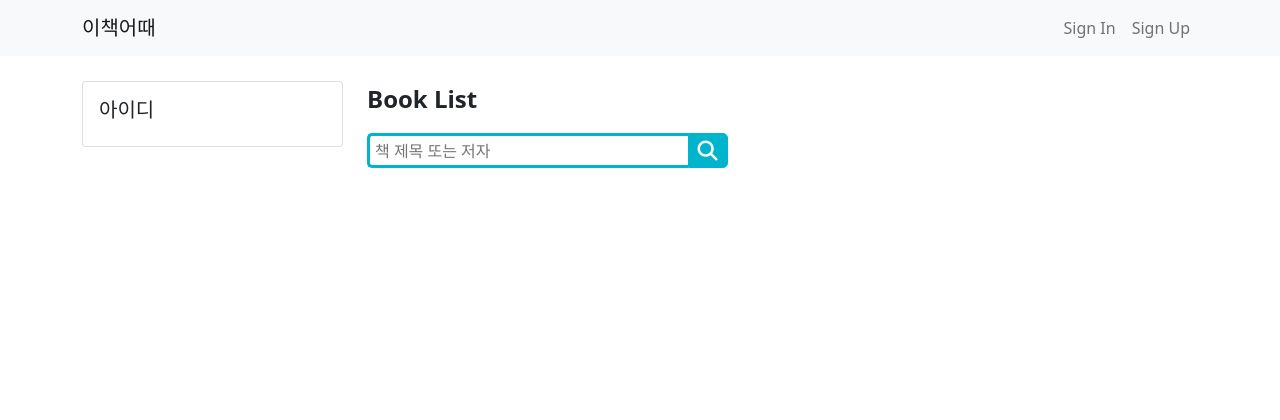
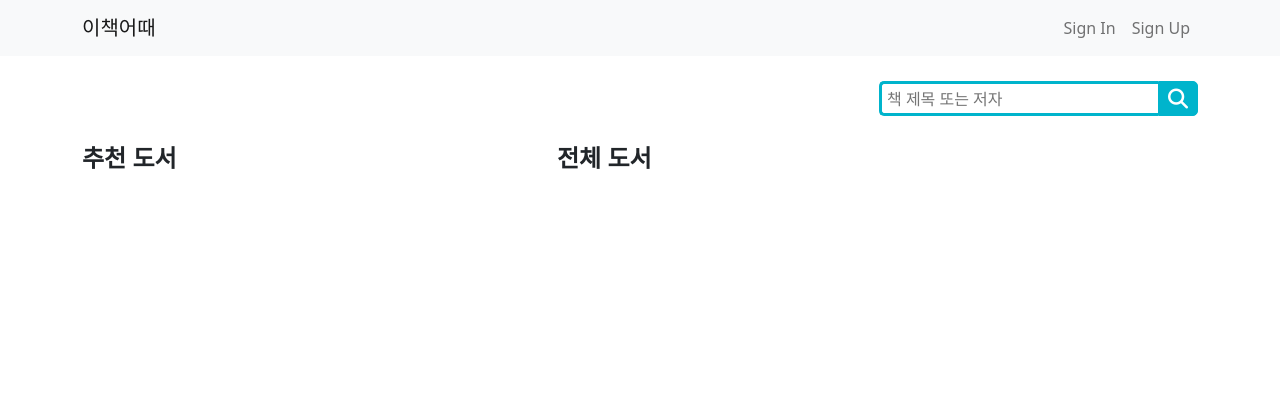
Before and after one commit to sungwookoo/django_recommend_book, a Django app: template templates/home.html in a window 1280 px wide. Shown: the top 420 px of the page. Run offline with Django 4.2, Linux system fonts and the light colour scheme; the template is opened without the code that fills it, so the values that code supplies are empty; some libraries are stand-ins or nearby versions.

Commit message:
design : 화면 구성 변경

```diff
--- a/static/css/home.css
+++ b/static/css/home.css
@@ -4,18 +4,22 @@
     width: 475px;
 }
 
+.body-area {
+    display: flex;
+    flex-direction: row;
+    width: 100%;
+}
 
 .book-area {
     display: flex;
     flex-direction: column;
     flex-wrap: wrap;
-    width: 100%;
 }
 
 .top-area {
     display: flex;
     flex-direction: column;
-    justify-content: flex-start;
+    justify-content: center;
     height: 100px;
     align-items: flex-start;
     margin-bottom: 20px;
@@ -405,9 +409,11 @@
 @import url(https://fonts.googleapis.com/css?family=Open+Sans);
 
 .search {
-    width: 100%;
+    width: 50%;
     position: relative;
     display: flex;
+    float: right;
+    justify-content: right;
 }
 
 .searchTerm {
--- a/templates/home.html
+++ b/templates/home.html
@@ -32,17 +32,6 @@
     {% endfor %}
     <div class="container timeline-container" style="">
         <div class="row">
-            <div class="col-md-3">
-                <div class="card">
-                    <div class="card-body">
-                        <h5 class="card-title">아이디</h5>
-                    </div>
-                </div>
-            </div>
-            <div class="col-md-7">
-                <div class="right-main" style="">
-                    <div class="top-area" style="">
-                        <p class="top-title">Book List</p>
             <form method="get" action="{% url 'book' %}" style="width:100%">
                 <div class="search">
                     <input type="text" class="searchTerm" placeholder="책 제목 또는 저자" id="search_text"
@@ -52,72 +41,46 @@
                     </button>
                 </div>
             </form>
+            <div class="col-md-5">
+                <div class="left-main" style="">
+                    <div class="top-area" style="">
+                        <p class="top-title">추천 도서</p>
                     </div>
+                    <div class="body-area">
                         <div class="book-area" id="book-area" name="book-area"
                              style="">
-
-                        {# book data #}
-                        {#                        <div class="book" style="">#}
-                        {#                            <div class="book-img" style="">#}
-                        {#                                <a href="상세페이지url"><img src="https://picsum.photos/100/120" class="thumb-book-img"#}
-                        {#                                                        id="thumb-book-img"#}
-                        {#                                                        style=""></a>#}
-                        {#                            </div>#}
-                        {#                            <div class="book-info" style="">#}
-                        {#                                <div class="book-info-title">#}
-                        {#                                    <a href="상세페이지url"><span>책 제목</span></a>#}
-                        {#                                </div>#}
-                        {#                                <div class="book-info-text">#}
-                        {#                                    <span style=""> 저자 | 출판사 | 출간일 </span>#}
-                        {#                                </div>#}
-                        {#                                <div class="book-info-desc">#}
-                        {#                                    <span style=""> 김영하가 『살인자의 기억법』 이후 9 년 만에 내놓는 장편소설 『작별인사』는 그리 멀지 않은 미래를 배경으로, 별안간 삶이 송두리째 뒤흔들린 한 소년의 여정을 좇는다. 유명한 IT 기업의 연구원인 아버지와 쾌적하고 평화롭게 살아가던 철이는 어느날 갑자기 수용소로 끌려가 난생처음 날것의 감정으로 가득한 혼돈의 세계에 맞닥뜨리게 되면서 정신적, 신체적 위기에 직면한다. 동시에 자신처럼 사회에서 배제된 자들을 만나 처음으로 생생한 소속감을 느끼고 따뜻한 우정도 싹틔운다. 철이는 그들과 함께 수용소를 탈출하여 집으로 돌아가기 위해 길을 떠나지만 그 여정에는 피할 수 없는 질문이 기다리고 있다. </span>#}
-                        {#                                </div>#}
-                        {#                            </div>#}
-                        {#                            <div class="book-btn">#}
-                        {#                                <a href="구매페이지url">#}
-                        {#                                    <button class="w-btn-outline w-btn-skin-outline" type="button">#}
-                        {#                                        <i class="fa-solid fa-cart-shopping"></i>#}
-                        {#                                    </button>#}
-                        {#                                </a>#}
-                        {#                            </div>#}
-                        {#                        </div>#}
 
                             {% for book in all_book %}
                                 <div class="book" style="">
                                     <div class="book-img" style="">
                                         {% if book.img_url == 'nan' %}
-                                    <a href="/book/1"><img src="https://via.placeholder.com/150" class="thumb-book-img"
+                                            <a href="/book/{{ book.id }}"><img src="https://via.placeholder.com/150"
+                                                                               class="thumb-book-img"
                                                                                id="thumb-book-img"
                                                                                style=""></a>
                                         {% else %}
-                                    <a href="/book/1"><img src="{{ book.img_url }}" class="thumb-book-img"
+                                            <a href="/book/{{ book.id }}"><img src="{{ book.img_url }}"
+                                                                               class="thumb-book-img"
                                                                                id="thumb-book-img"
                                                                                style=""></a>
                                         {% endif %}
                                     </div>
-                                <div class="book-info" style="">
+                                    <div class="book-info" style="width:350px">
                                         <div class="book-info-title">
                                             <a href="/book/{{ book.id }}"><span>{{ book.title }}</span></a>
                                         </div>
                                         <div class="book-info-text">
-                                        <span style="">{{ book.author }} | {{ book.publisher }} | {{ book.pub_date_2 }}</span>
+                                            <span style="">{{ book.author }} | {{ book.publisher }} | {{ book.pub_date_2|date:"Y-m-d" }}</span>
                                         </div>
                                         <div class="book-info-desc">
-                                        <span style=""> {{ book.desc }} </span>
+                                            <span style=""> {{ book.description }} </span>
                                         </div>
-                                </div>
-                                <div class="book-btn">
-                                    <a href="구매페이지url">
-                                        <button class="w-btn-outline w-btn-skin-outline" type="button">
-                                            <i class="fa-solid fa-cart-shopping"></i>
-                                        </button>
-                                    </a>
                                     </div>
                                 </div>
                             {% endfor %}
                             {% if all_book.has_next %}
-                            <a class="infinite-more-link" href="?search_text={{ search_text }}&page={{ all_book.next_page_number }}">More</a>
+                                <a class="infinite-more-link"
+                                   href="?search_text={{ search_text }}&page={{ all_book.next_page_number }}">More</a>
                             {% endif %}
                             <div class="loading" style="display: none;">
                                 Loading...
@@ -135,6 +98,77 @@
                             </script>
 
                         </div>
+                    </div>
+                    <div class="footer-area">
+
+                    </div>
+                </div>
+            </div>
+            <div class="col-md-6">
+                <div class="right-main" style="">
+                    <div class="top-area" style="">
+                        <p class="top-title">전체 도서</p>
+                    </div>
+                    <div class="body-area">
+                        <div class="book-area" id="book-area" name="book-area"
+                             style="">
+
+                            {% for book in all_book %}
+                                <div class="book" style="">
+                                    <div class="book-img" style="">
+                                        {% if book.img_url == 'nan' %}
+                                            <a href="/book/{{ book.id }}"><img src="https://via.placeholder.com/150"
+                                                                               class="thumb-book-img"
+                                                                               id="thumb-book-img"
+                                                                               style=""></a>
+                                        {% else %}
+                                            <a href="/book/{{ book.id }}"><img src="{{ book.img_url }}"
+                                                                               class="thumb-book-img"
+                                                                               id="thumb-book-img"
+                                                                               style=""></a>
+                                        {% endif %}
+                                    </div>
+                                    <div class="book-info" style="">
+                                        <div class="book-info-title">
+                                            <a href="/book/{{ book.id }}"><span>{{ book.title }}</span></a>
+                                        </div>
+                                        <div class="book-info-text">
+                                            <span style="">{{ book.author }} | {{ book.publisher }} | {{ book.pub_date_2|date:"Y-m-d" }}</span>
+                                        </div>
+                                        <div class="book-info-desc">
+                                            <span style=""> {{ book.description }} </span>
+                                        </div>
+                                    </div>
+                                    <div class="book-btn">
+                                        <a href="구매페이지url">
+                                            <button class="w-btn-outline w-btn-skin-outline" type="button">
+                                                <i class="fa-solid fa-cart-shopping"></i>
+                                            </button>
+                                        </a>
+                                    </div>
+                                </div>
+                            {% endfor %}
+                            {% if all_book.has_next %}
+                                <a class="infinite-more-link"
+                                   href="?search_text={{ search_text }}&page={{ all_book.next_page_number }}">More</a>
+                            {% endif %}
+                            <div class="loading" style="display: none;">
+                                Loading...
+                            </div>
+                            <script>
+                                let infinite = new Waypoint.Infinite({
+                                    element: $('.book')[0],
+                                    onBeforePageLoad: function () {
+                                        $('.loading').show();
+                                    },
+                                    onAfterPageLoad: function ($items) {
+                                        $('.loading').hide();
+                                    }
+                                });
+                            </script>
+
+                        </div>
+                    </div>
                     <div class="footer-area">
 
                     </div>
```
Lines whose indentation alone changed are shown as unchanged.
